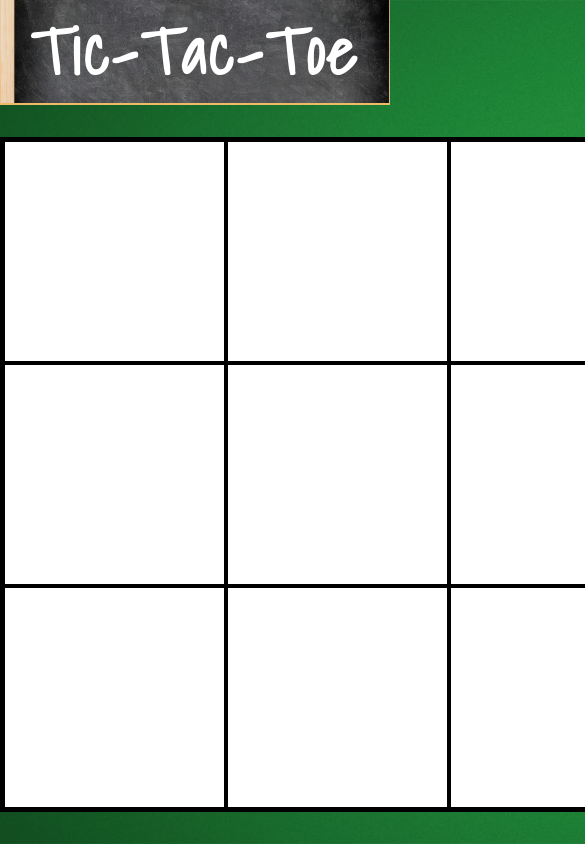
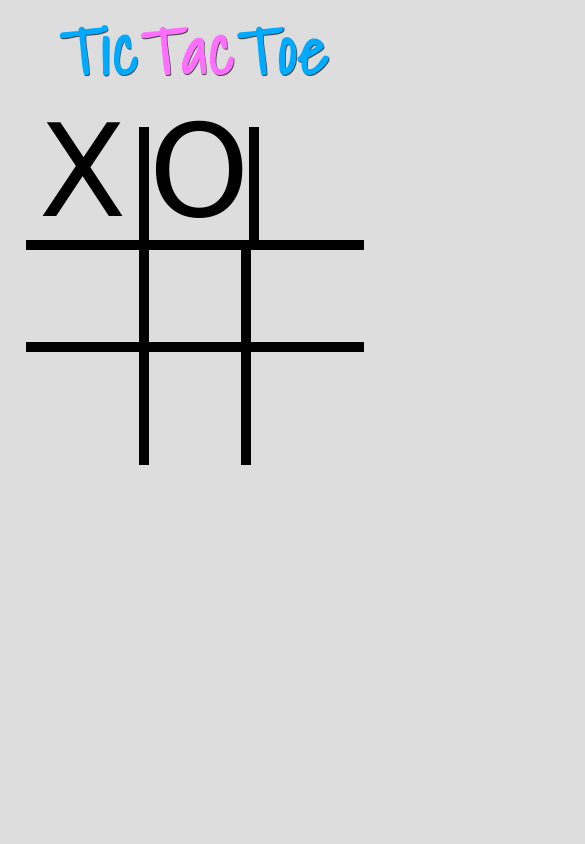
Before and after one commit to Dave-dot-JS/Personal-Projects, a plain HTML site: page Tic-Tac-Toe/index.html in a window 390 px wide. Shown: the top 844 px of the page, 585 px wide, since content can reach past the window. Drawn offline with Linux system fonts and the light colour scheme; a web font is replaced by a local one.

Commit message:
Changed styling and added fonts/responsive sizing
To do:
- start adding Javascript

```diff
--- a/Tic-Tac-Toe/css/styles.css
+++ b/Tic-Tac-Toe/css/styles.css
@@ -1,15 +1,14 @@
 /*****************GENERAL STYLES*****************/
-*,
-*::before,
-*::after {
+* {
+	box-sizing: border-box;
 	margin: 0;
 	padding: 0;
-	box-sizing: border-box;
+	top: 0;
+	left: 0;
 }
 
-body {
-	background-image: url('img/background.jpg');
-	background-size: cover;
+html {
+	background: #ddd;
 }
 
 
@@ -19,20 +18,19 @@ header {
 	font-family: 'Shadows into light', cursive;
 	font-size: 2em;
 	letter-spacing: 0.1em;
-	background-image: url('img/banner2.jpg');
-	background-size: cover;
-	background-repeat: none;
-	color: white;
-	border-bottom: 2px solid #EB6;
+	color: #0af;
+	text-shadow: 0.02em 0.02em #444;
 }
+
+	header span {
+		color: #ff6fff;
+	}
 
 /*****************GAME BOARD STYLES*****************/
 .game-board {
-	margin: 2em auto;
-	background: #fff;
-	border: 3px solid black;
-	width: 80vh;
-	height: 80vh;
+	margin: 1.5em auto;
+	width: 40vh;
+	height: 40vh;
 	display: flex;
 	flex-direction: column;
 	flex-wrap: wrap;
@@ -40,21 +38,42 @@ header {
 
 .row {
 	flex: 1 0 33.3333%;
-	border-top: 2px solid black;
-	border-bottom: 2px solid black;
 	display: flex;
 }
 
+#mid-row {
+	border-top: 10px solid black;
+	border-bottom: 10px solid black;
+}
+
 .box {
-	border-left: 2px solid black;
-	border-right: 2px solid black;
 	flex: 1 0 33.333333%;
 }
 
-.box img {
+.game-space {
+	transition: all 0.5s 0.01s;
+	border-radius: 20px;
+	top: 0;
+	left: 0;
+	width: 100%;
 	height: 100%;
-	width: 100%;
-	z-index: 10;
+	text-align: center;
+	font-family: 'Gamja Flower', cursive;
+	font-size: 8em;
+	line-height: 0.7em;
+}
+
+	.game-space:hover {
+		background: #abf;
+	}
+
+#top-m,
+#mid-m,
+#bot-m {
+	border-left: 10px solid black;
+	border-right: 10px solid black;
+	border-top: 10px hidden black;
+	border-bottom: 10px hidden black;
 }
 
 
@@ -68,3 +87,19 @@ header {
 
 
 /*****************RESPONSIVE STYLES*****************/
+
+@media screen and (min-width: 640px) {
+	header {
+		font-size: 2.5em;
+	}
+
+	.game-board {
+		width: 70vh;
+		height: 70vh;
+	}
+
+	.game-space {
+		font-size: 12em;
+		line-height: 0.8em;
+	}
+}
--- a/Tic-Tac-Toe/index.html
+++ b/Tic-Tac-Toe/index.html
@@ -4,29 +4,48 @@
 	<meta charset="UTF-8">
 	<meta name="viewport" content="width=device-width, initial-scale=1.0">
 	<link href="https://fonts.googleapis.com/css?family=Shadows+Into+Light" rel="stylesheet">
+	<link href="https://fonts.googleapis.com/css?family=Gamja+Flower" rel="stylesheet">
 	<link rel="stylesheet" href="css/styles.css">
-	<title>Tic Tac Toe</title>
+	<title>Tic-Tac-Toe</title>
 </head>
 <body>
 	<header class="banner">
-		<h1>Tic-Tac-Toe</h1>
+		<h1>Tic<span>Tac</span>Toe</h1>
 	</header>
 	<main>
 		<div class="game-board">
 			<div class="row" id="top-row">
-				<div class="box" id="top-l"></div>
-				<div class="box" id="top-m"></div>
-				<div class="box" id="top-r"></div>
+				<div class="box" id="top-l">
+					<div class="game-space">X</div>
+				</div>
+				<div class="box" id="top-m">
+					<div class="game-space">O</div>
+				</div>
+				<div class="box" id="top-r">
+					<div class="game-space"></div>
+				</div>
 			</div>
 			<div class="row" id="mid-row">
-				<div class="box" id="mid-l"></div>
-				<div class="box" id="mid-m"></div>
-				<div class="box" id="mid-r"></div>
+				<div class="box" id="mid-l">
+					<div class="game-space"></div>
+				</div>
+				<div class="box" id="mid-m">
+					<div class="game-space"></div>
+				</div>
+				<div class="box" id="mid-r">
+					<div class="game-space"></div>
+				</div>
 			</div>
 			<div class="row" id="bot-row">
-				<div class="box" id="bot-l"></div>
-				<div class="box" id="bot-m"></div>
-				<div class="box" id="bot-r"></div>
+				<div class="box" id="bot-l">
+					<div class="game-space"></div>
+				</div>
+				<div class="box" id="bot-m">
+					<div class="game-space"></div>
+				</div>
+				<div class="box" id="bot-r">
+					<div class="game-space"></div>
+				</div>
 			</div>
 		</div>
 	</main>
```
Also changed, not shown: Tic-Tac-Toe/css/img/X O.png (added).
